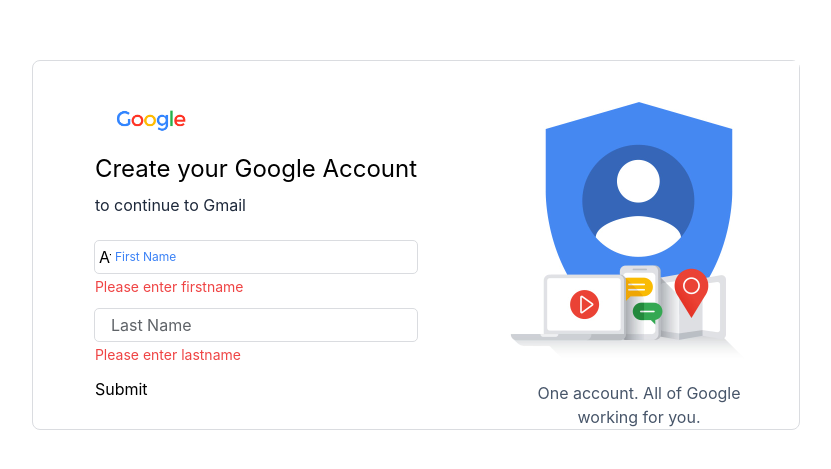
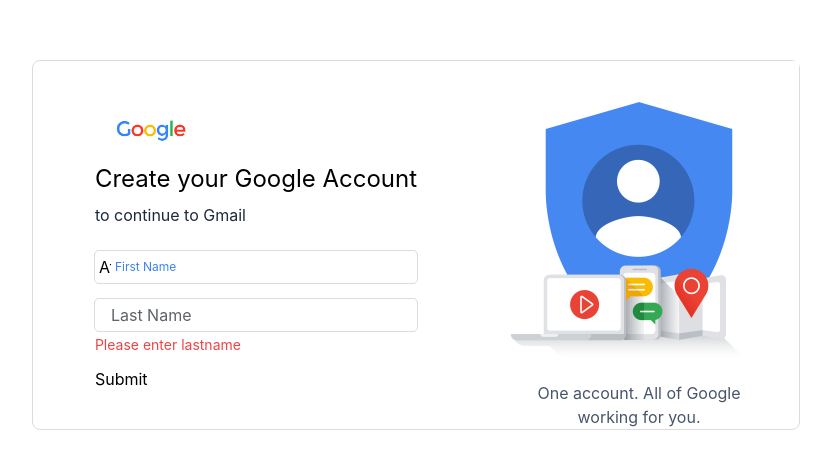
Before and after one commit to atinderbirsin/gmail-clone, a React (Create React App) app: page /signup/v3 in a window 1280 px wide. Shown: the part 155-624 px from the top of the page, without its empty margins (224-1055 px from the left). Built offline with nearby package versions, Linux system fonts and the light colour scheme.

Commit message:
added validate function

```diff
--- a/src/pages/SignUpCopy.js
+++ b/src/pages/SignUpCopy.js
@@ -36,6 +36,15 @@
     })
   };
 
+
+  const validate = (value) => {
+    if (value?.length < 5) {
+      return 'The value length should be greater than five'
+    }
+
+    return '';
+  }
+
   return (
     <div className="flex items-center justify-center h-screen">
       <div className="border border-[#dadce0] rounded-lg grid grid-cols-[1.5fr,1fr] items-center justify-items-center max-w-3xl">
@@ -69,7 +78,7 @@
             </div>
           </div>
           <InfoMessage
-            text="Please enter firstname"
+            text={validate(form.firstName)}
             className={`${'bb'} text-red-500 text-sm mb-3`}
           />
           <div className="flex">
```
